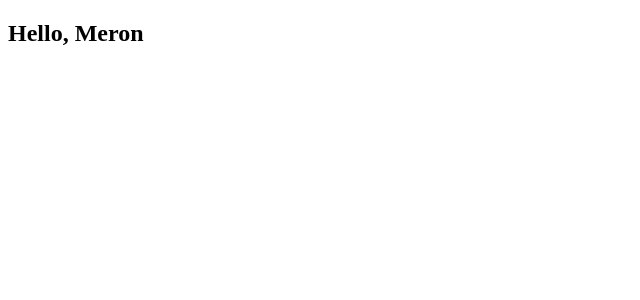
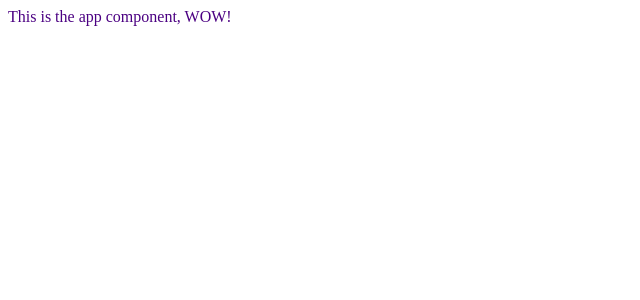
Before and after one commit to mj6meron/webpack-react-template, a React app: page / in a window 1280 px wide. Shown: the top 300 px of the page, without its empty margins (0-640 px from the left). Built offline with nearby package versions, Linux system fonts and the light colour scheme.

Commit message:
sytle configured into webpack!

```diff
--- a/package.json
+++ b/package.json
@@ -23,7 +23,10 @@
     "@babel/preset-env": "^7.16.11",
     "@babel/preset-react": "^7.16.7",
     "babel-loader": "^8.2.5",
+    "css-loader": "^6.7.1",
     "html-webpack-plugin": "^5.5.0",
+    "mini-css-extract-plugin": "^2.6.0",
+    "style-loader": "^3.3.1",
     "webpack": "^5.72.0",
     "webpack-cli": "^4.9.2",
     "webpack-dev-server": "^4.8.1"
--- a/src/components/App.js
+++ b/src/components/App.js
@@ -0,0 +1,10 @@
+import React from "react";
+//import '../global.css'
+
+export default function App() {
+  return (
+    <div className="Student">
+      This is the app component, WOW!
+    </div>
+  )
+}
--- /dev/null
+++ b/src/global.css
@@ -0,0 +1,3 @@
+body{
+    color:indigo;
+}
--- a/src/index.js
+++ b/src/index.js
@@ -1,13 +1,11 @@
 import React from "react";
 import ReactDOM from "react-dom";
+import App from './components/App'
+import './global.css'
 
-function Welcome(props) {
-  return (<h1>Hello, {props.name}</h1>)
-}
 
-const element = <Welcome name="Meron" />;
 
-ReactDOM.render(element, document.getElementById("index"));
+ReactDOM.render(<App/>, document.getElementById("index"));
 
 
 
--- a/webpack.config.js
+++ b/webpack.config.js
@@ -1,4 +1,5 @@
 const HtmlWebPackPlugin = require("html-webpack-plugin");
+const MiniCssExtractPlugin = require("mini-css-extract-plugin")
 
 const htmlPlugin = new HtmlWebPackPlugin({
   template: "./src/index.html",
@@ -8,6 +9,7 @@ const htmlPlugin = new HtmlWebPackPlugin({
 module.exports = {
   module: {
     rules: [
+      // PARSE JS FILES
       {
         test: /\.js$/,
         exclude: /node_modules/,
@@ -15,15 +17,24 @@ module.exports = {
           loader: "babel-loader",
           options: {
             babelrc: false,
-            presets: ["@babel/preset-react", "@babel/preset-env"]
+            presets: ["@babel/preset-react", "@babel/preset-env"],
+          }
         }
-        }
+      },
+      // PARSE CSS FILES
+      {
+        test: /\.css$/,
+        use: [
+          MiniCssExtractPlugin.loader, // instead of style-loader
+          'css-loader'
+        ],
+        exclude: /node_modules/
       }
     ]
   }, plugins: [
     new HtmlWebPackPlugin({
     template: "./src/index.html",
     filename: "./index.html"
-  })
+  }), new MiniCssExtractPlugin()
 ]
 };
```
Also changed, not shown: 1 other file (tests, documents, lock files or other folders).
